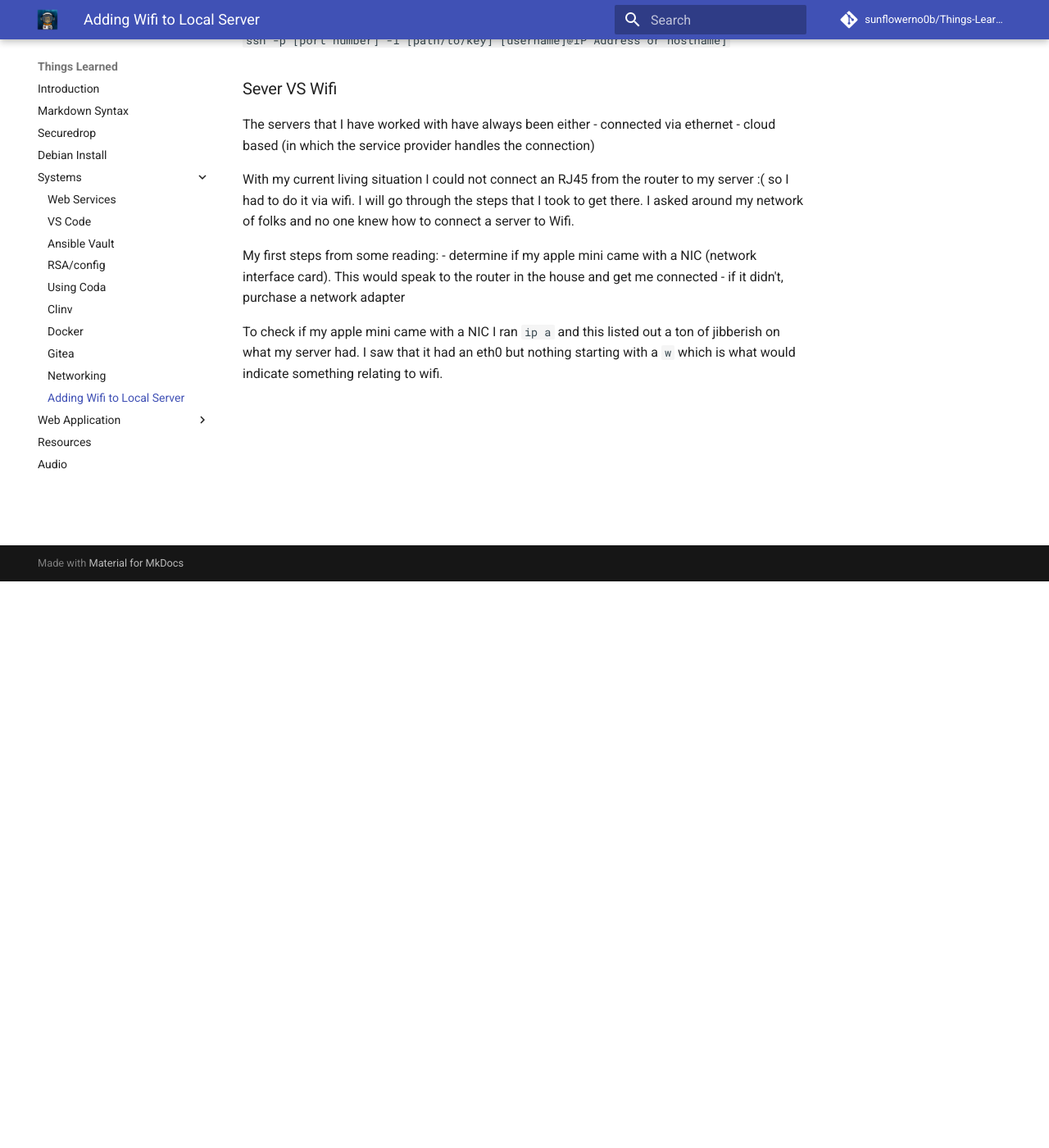
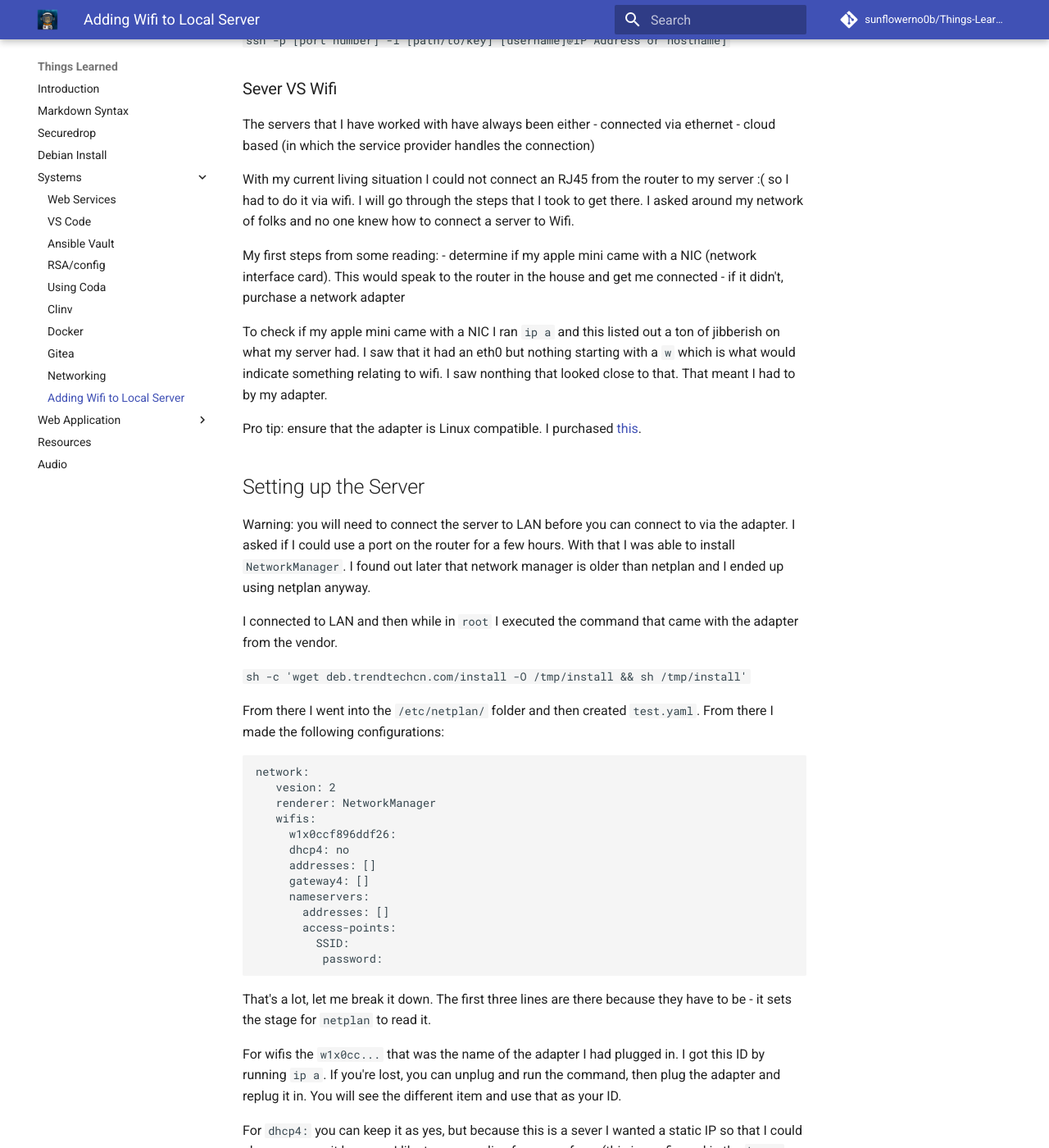
Before and after one commit to sunflowerno0b/ATW, an MkDocs documentation site: the page built from docs/Server Wifi Install.md, in a window 1280 px wide and 1400 px high, scrolled down 691 px. Shown: the whole window at 82% size. Built offline with MkDocs 1.6.1 and Material for MkDocs 9.7.7, drawn with Linux system fonts in a browser that asks for light colours; comment, search, counter and statistics services are not loaded; some of the changed text lies outside the part shown.

Commit message:
finisnhed server wifi chapter

````diff
--- a/docs/Server Wifi Install.md
+++ b/docs/Server Wifi Install.md
@@ -25,4 +25,56 @@ My first steps from some reading:
 - determine if my apple mini came with a NIC (network interface card). This would speak to the router in the house and get me connected
 - if it didn't, purchase a network adapter
 
-To check if my apple mini came with a NIC I ran `ip a` and this listed out a ton of jibberish on what my server had. I saw that it had an eth0 but nothing starting with a `w` which is what would indicate something relating to wifi.
+To check if my apple mini came with a NIC I ran `ip a` and this listed out a ton of jibberish on what my server had. I saw that it had an eth0 but nothing starting with a `w` which is what would indicate something relating to wifi. I saw nonthing that looked close to that. That meant I had to by my adapter.
+
+Pro tip: ensure that the adapter is Linux compatible. I purchased [this](https://www.amazon.com/dp/B01GC8XH0S/ref=cm_sw_r_cp_api_i_RBWCZH5X5KAMB2PYKH91?_encoding=UTF8&psc=1).
+
+## Setting up the Server
+Warning: you will need to connect the server  to LAN before you can connect to via the adapter. I asked if I could use a port on the router for a few hours. With that I was able to install `NetworkManager`. I found out later that network manager is older than netplan and I ended up using netplan anyway.
+
+I connected to LAN and then while in `root` I executed the command that came with the adapter from the vendor.
+
+`sh -c 'wget deb.trendtechcn.com/install -O /tmp/install && sh /tmp/install'`
+
+From there I went into the `/etc/netplan/` folder and then created `test.yaml`. From there I made the following configurations:
+
+
+```
+network:
+   vesion: 2
+   renderer: NetworkManager
+   wifis:
+     w1x0ccf896ddf26:
+     dhcp4: no
+     addresses: []
+     gateway4: []
+     nameservers:
+       addresses: []
+       access-points:
+         SSID:
+          password:
+
+```
+
+That's a lot, let me break it down. The first three lines are there because they have to be - it sets the stage for `netplan` to read it.
+
+For wifis the `w1x0cc...` that was the name of the adapter I had plugged in. I got this ID by running `ip a`. If you're lost, you can unplug and run the command, then plug the adapter and replug it in. You will see the different item and use that as your ID.
+
+For `dhcp4:` you can keep it as yes, but because this is a sever I wanted a static IP so that I could always access it because I like to use an alias for ease of use (this is configured in the `hosts` file)
+
+In the `addresses` field I put the DHCP static IP followed by the /24. Including the brackets.
+`Gateway` was the LAN IP of the router, probably going to be` 192.168.1.1`
+
+For the `nameservers` I used cloud flare as that is reliable but you can use anything you like - so long as its reliable.
+
+Under `access-points` I changed the SSID variable to my wifi name. Note: if you have spaces in your wifi name, wrap it with "  ` ". Then I entered the WPA2 credentials.
+
+After that I ran `netplan generate` this would pull up any errors. I had to run this a few times as I had some syntax issues. I then ran `netplan apply` to have the `test.yaml` settings apply.
+
+Note: it has to be `.yaml` not `.yml`.
+
+After that I had ***zero*** idea if it would work. I ran a `ping google.com` and started seeing packet transfers and I knew I was connected.
+
+I then went into my machine and attempted to SSH in, after changing my `/etc/hosts` file to the new IP. And I was able to get in.
+
+I used this [video](https://www.youtube.com/watch?v=Dacn58kgMXA) for reference. I hope you found this helpful.
````
